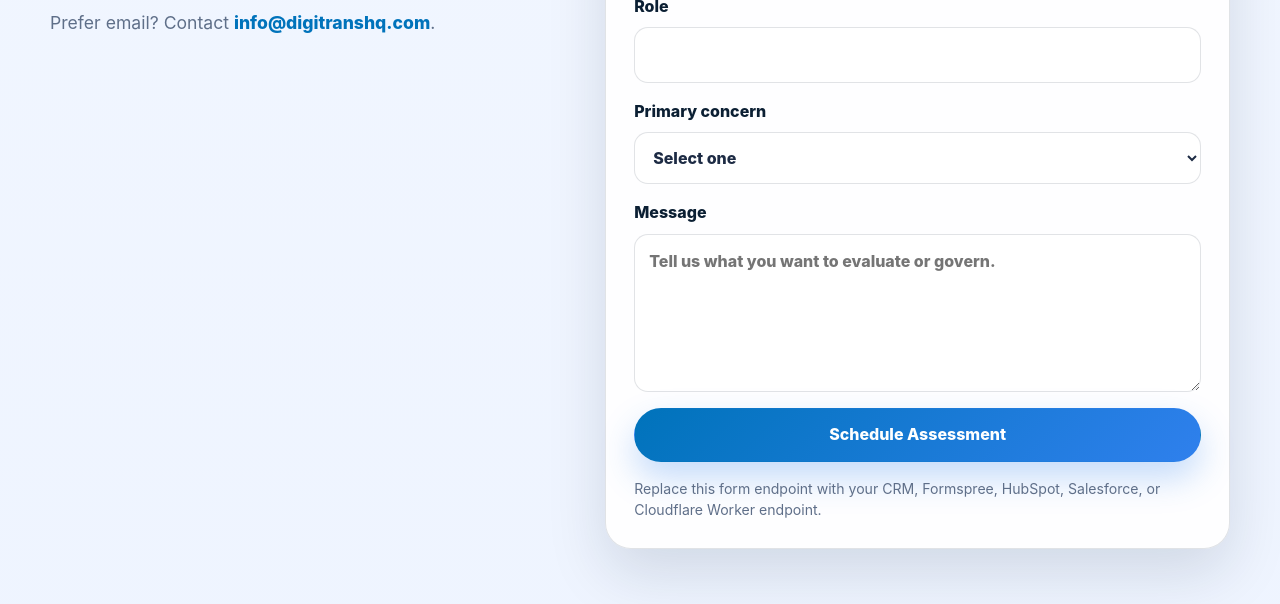
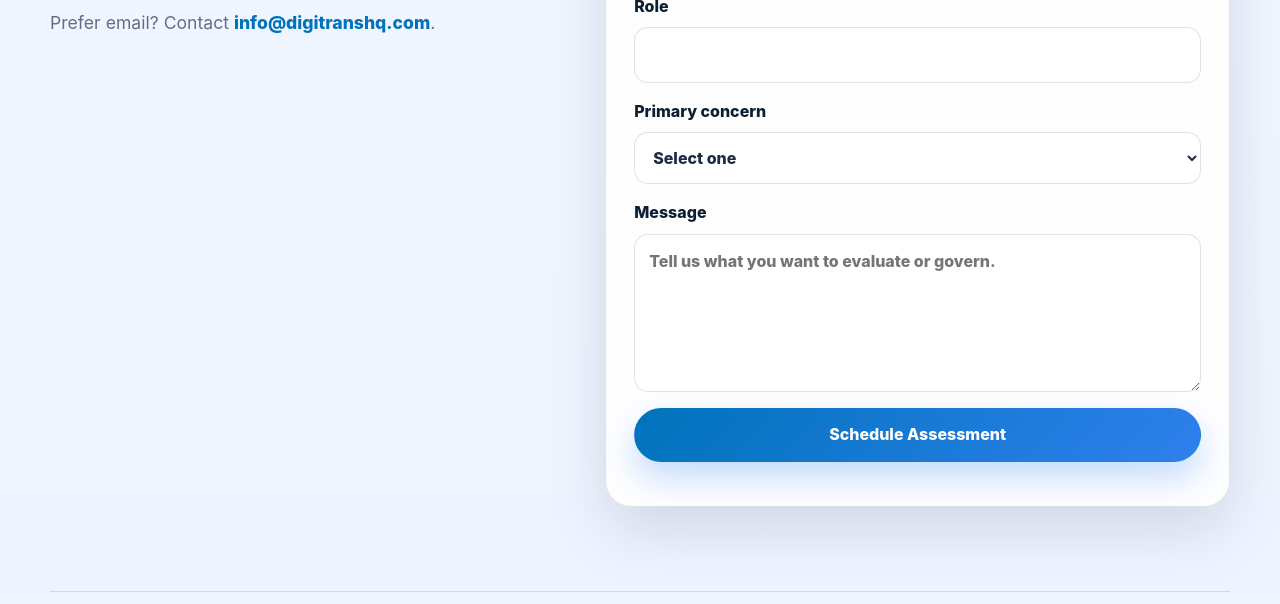
Before and after one commit to DigiTrans-App/digitrans-landing-page, a plain HTML site: page index.html in a window 1280 px wide. Shown: the part 5624-6228 px from the top of the page. Drawn offline with Linux system fonts and the light colour scheme.

Commit message:
Update index.html

```diff
--- a/index.html
+++ b/index.html
@@ -289,7 +289,7 @@
 
         <button class="button primary" type="submit">Schedule Assessment</button>
         <p class="form-note">
-          Replace this form endpoint with your CRM, Formspree, HubSpot, Salesforce, or Cloudflare Worker endpoint.
+
         </p>
       </form>
     </section>
```
